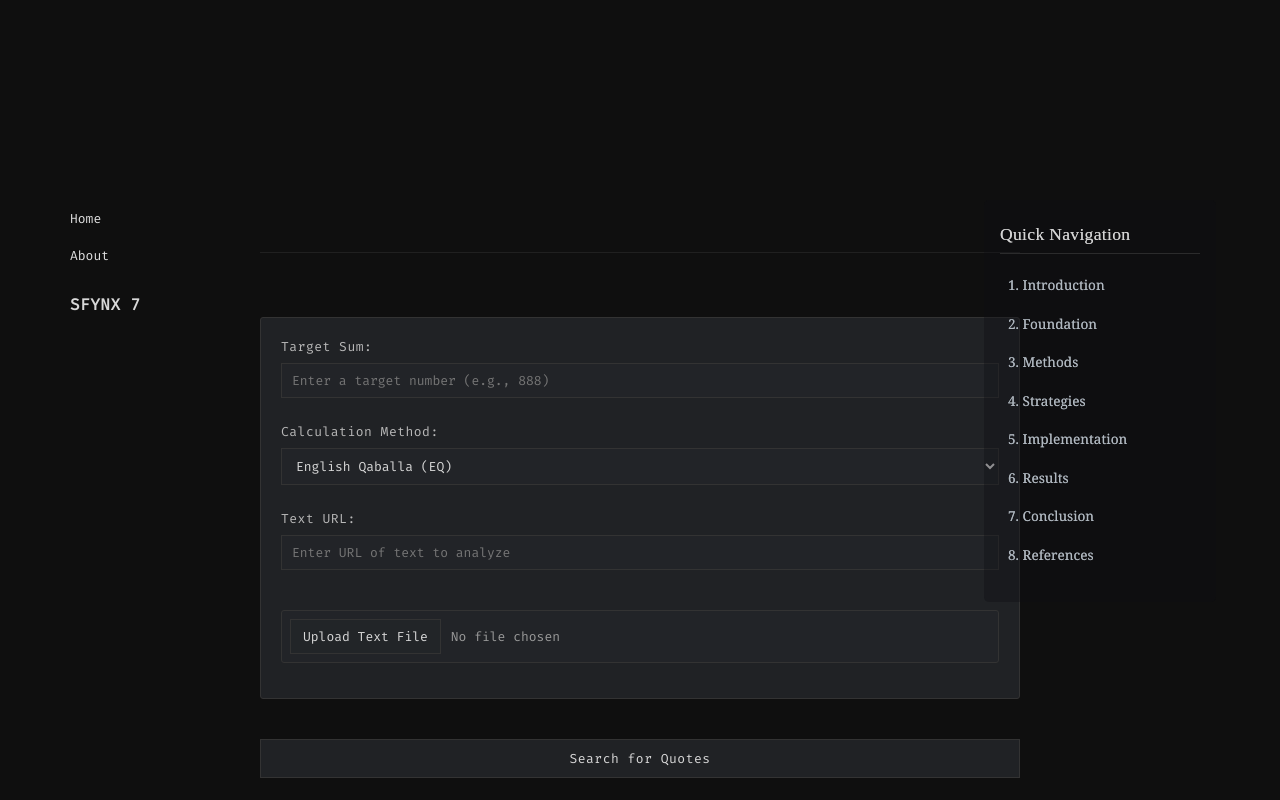
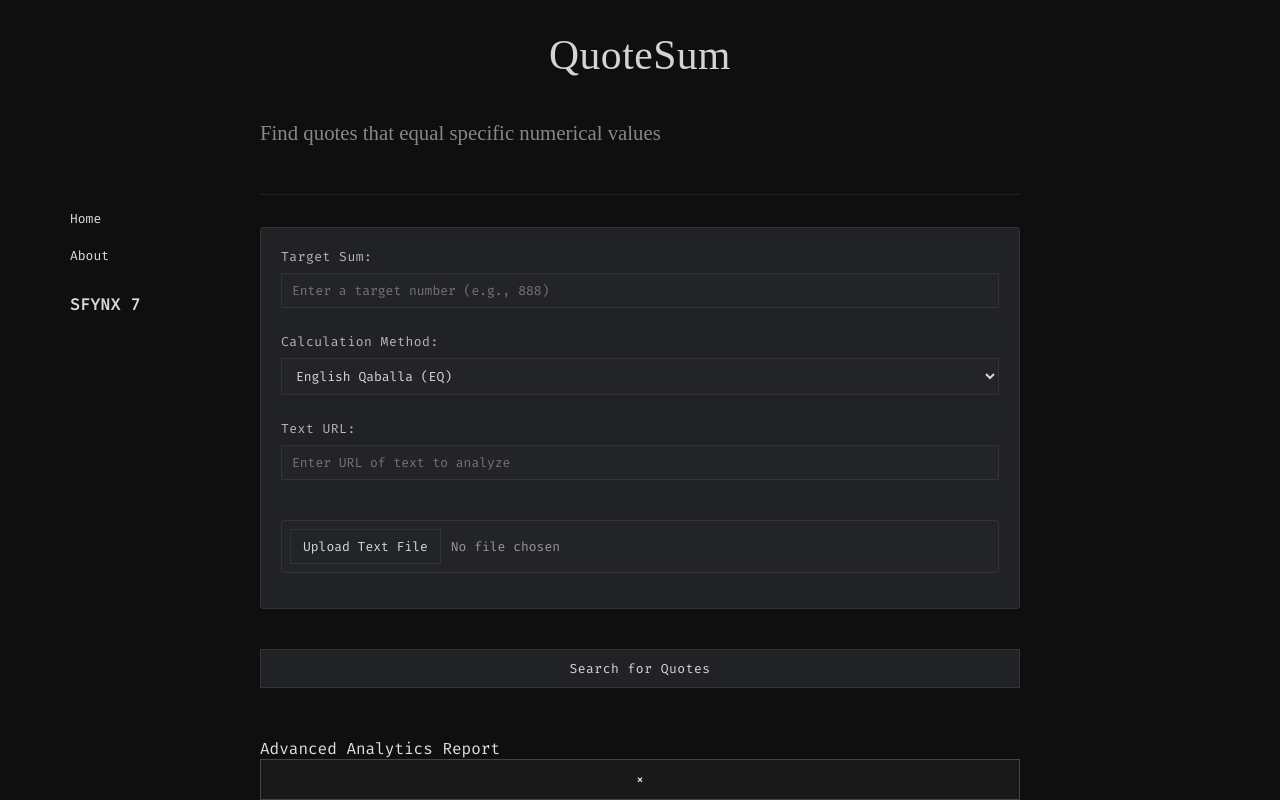
Before and after one commit to ur884241/quotesum-aq, a plain HTML site: page index.html in a window 1280 px wide. Drawn offline with Linux system fonts and the light colour scheme.

Commit message:
Formatation2

```diff
--- a/about.js
+++ b/about.js
@@ -3,7 +3,7 @@
 // Function to load the "About" page content directly with basic formatting
 window.loadAboutPage = function() {
     const content = `
-        <div class="content">
+        <div class="content" data-page="about">
             <div class="title-container">
                 <h1>QuoteSum: A Novel Approach to Textual Pattern Discovery</h1>
                 <p class="subtitle">A Comprehensive Analysis of Numerical Pattern Matching in Natural Language</p>
@@ -469,11 +469,24 @@ async function parallelProcess(text, targetSum, calculationMethod) {
         </div>
     `;
 
+    // Set the page attribute for body element
+    document.body.setAttribute('data-page', 'about');
+
+    // After content is loaded, initialize the About page elements
+    setTimeout(() => {
+        initializeAboutPage();
+    }, 300);
+
     return content;
 };
 
 // Function to add the discrete TOC sidebar after page load
 function addTocSidebar() {
+    // Only add if we're on the About page
+    if (!window.location.hash.includes('about')) {
+        return;
+    }
+
     // Create the TOC sidebar element
     const tocSidebar = document.createElement('div');
     tocSidebar.className = 'toc-sidebar';
@@ -503,22 +516,28 @@ function addTocSidebar() {
     }, 300);
 }
 
-// Initialize when DOM is loaded
-document.addEventListener('DOMContentLoaded', function() {
+// Function to initialize the About page specific elements
+function initializeAboutPage() {
     // Hide the original table of contents
     const originalToc = document.querySelector('.about-section:first-child');
     if (originalToc) {
         originalToc.style.display = 'none';
     }
 
-    // Add our custom TOC sidebar
-    setTimeout(addTocSidebar, 300);
-});
+    // Add our custom TOC sidebar - only on About page
+    addTocSidebar();
+}
 
-// Backup initialization - in case DOMContentLoaded doesn't fire
-window.addEventListener('load', function() {
-    // Check if TOC exists, if not add it
-    if (!document.querySelector('.toc-sidebar')) {
+// Listen for hash changes to add/remove TOC for About page
+window.addEventListener('hashchange', function() {
+    // Remove existing TOC if present
+    const existingToc = document.querySelector('.toc-sidebar');
+    if (existingToc) {
+        existingToc.remove();
+    }
+
+    // Add TOC if now on About page
+    if (window.location.hash.includes('about')) {
         addTocSidebar();
     }
 });
--- a/home.js
+++ b/home.js
@@ -1,9 +1,10 @@
 // Make functions globally available
 window.loadHomePage = function() {
-    return `
-        <div class="content">
+    const content = `
+        <div class="content" data-page="home">
             <div class="title-container">
-                <!-- Removed canvas element -->
+                <h1>QuoteSum</h1>
+                <p class="subtitle">Find quotes that equal specific numerical values</p>
             </div>
 
             <form id="searchForm" class="search-form">
@@ -80,6 +81,11 @@ window.loadHomePage = function() {
             </div>
         </div>
     `;
+
+    // Set the page attribute for body element to help with CSS targeting
+    document.body.setAttribute('data-page', 'home');
+
+    return content;
 };
 
 // Function to setup modal event listeners
--- a/styles.css
+++ b/styles.css
@@ -1031,3 +1031,23 @@ pre.code-example code {
 .about-section:first-child {
     display: none;
 }
+
+/* Reduced padding for home page content */
+body[data-page="home"] .content,
+.content[data-page="home"] {
+    padding-top: 10px; /* Reduced from whatever it was before */
+}
+
+/* Title container with reduced top spacing for home page */
+body[data-page="home"] .title-container,
+div[data-page="home"] .title-container {
+    padding-top: 1rem; /* Reduced padding for home page */
+    margin-bottom: 2rem;
+}
+
+/* Keep normal spacing for about page */
+body[data-page="about"] .title-container,
+div[data-page="about"] .title-container {
+    padding: 4rem 0 3rem; /* Original padding */
+    margin-bottom: 4rem;
+}
```
